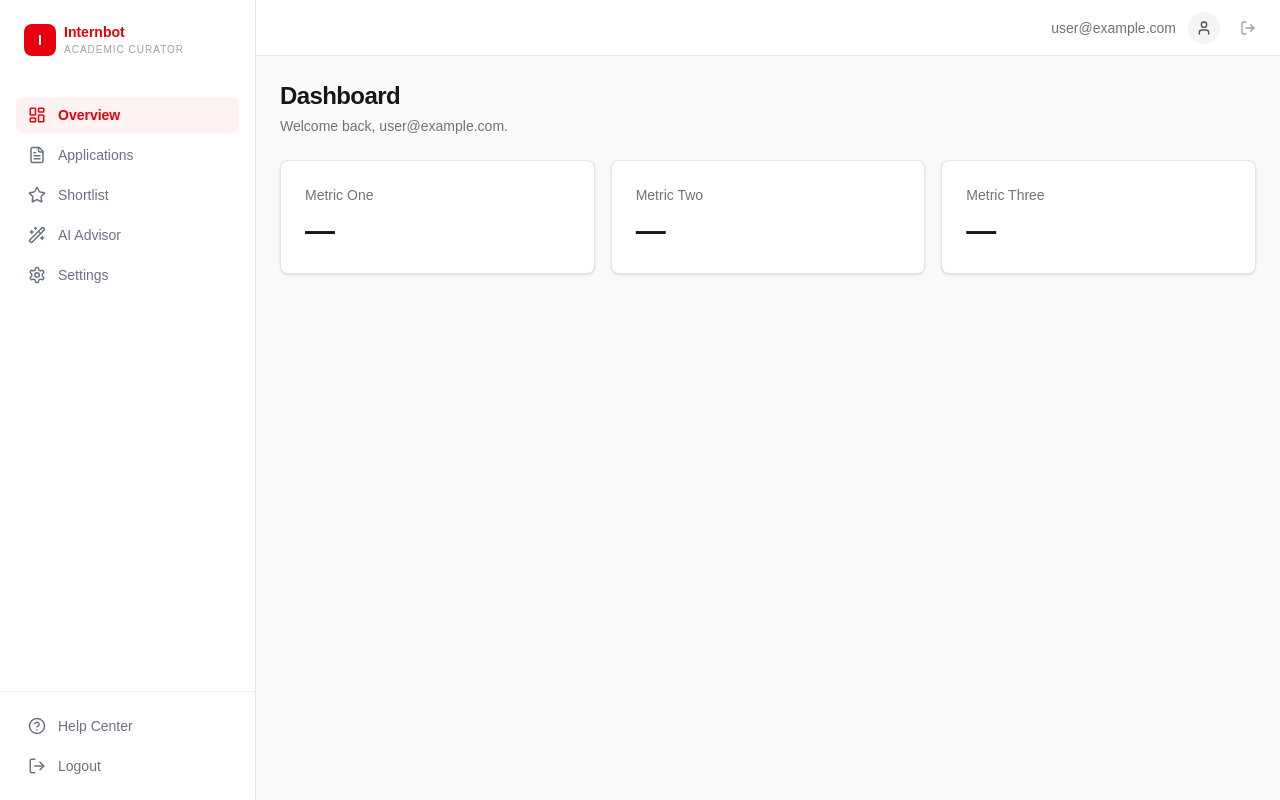
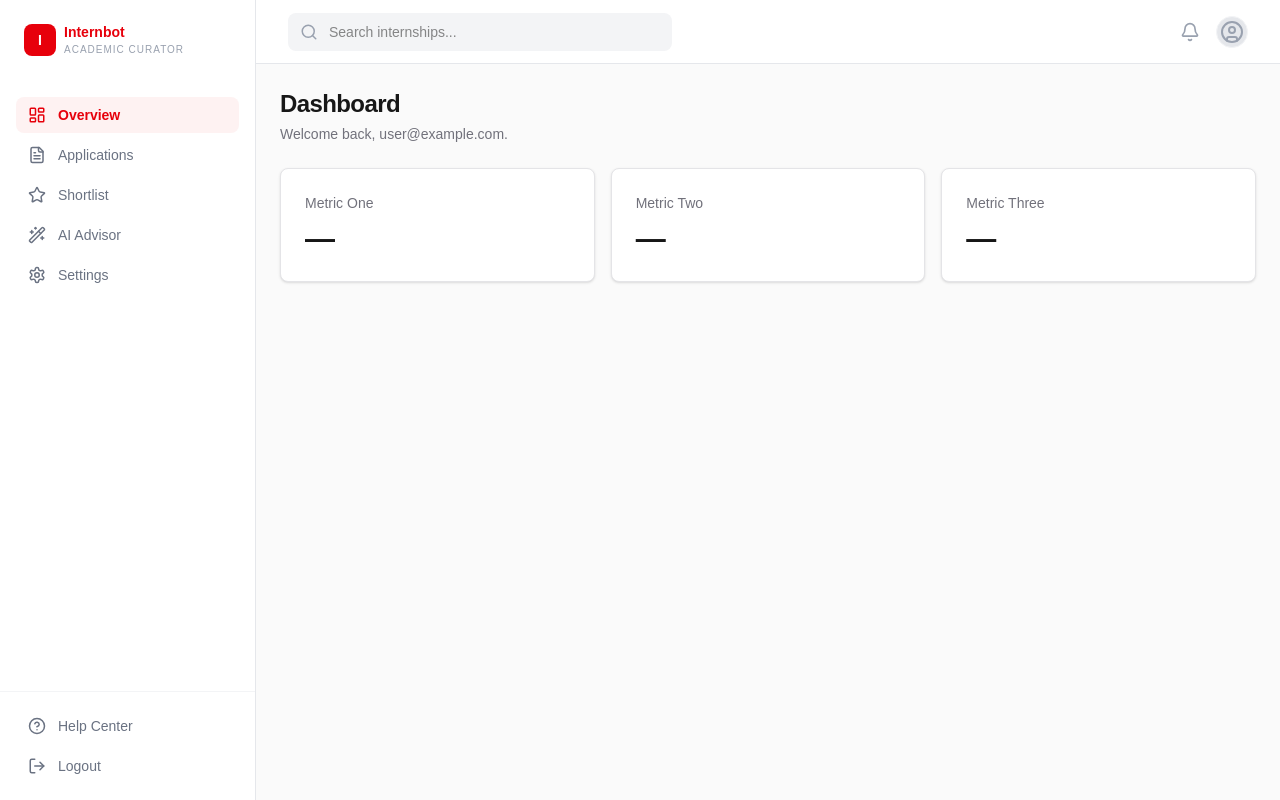
Before and after one commit to RMIT-Garage/Internbot, a Next.js app in the folder frontend/: page /dashboard in a window 1280 px wide. Built offline with nearby package versions, Linux system fonts and the light colour scheme; no server answers; sample sign-in values are in the browser's storage.

Commit message:
chore(onboarding): added navbar for now

```diff
--- a/frontend/src/app/(auth)/login/page.tsx
+++ b/frontend/src/app/(auth)/login/page.tsx
@@ -25,7 +25,7 @@ export default function LoginPage() {
   const onSubmit = async (data: LoginInput) => {
     try {
       await signInWithEmail(data.email, data.password)
-      router.push('/dashboard')
+      router.push('/onboarding/credits')
     } catch {
       toast.error('Invalid email or password')
     }
@@ -34,7 +34,7 @@ export default function LoginPage() {
   const handleGoogleSignIn = async () => {
     try {
       await signInWithGoogle()
-      router.push('/dashboard')
+      router.push('/onboarding/credits')
     } catch {
       toast.error('Google sign-in failed. Please try again.')
     }
@@ -91,7 +91,7 @@ export default function LoginPage() {
             id="email"
             type="email"
             autoComplete="email"
-            className="w-full rounded-md border border-zinc-300 bg-white px-3 py-2 text-sm shadow-sm placeholder:text-zinc-400 focus:outline-none focus:ring-2 focus:ring-zinc-500 dark:border-zinc-700 dark:bg-zinc-900"
+            className="w-full rounded-md border border-zinc-300 bg-white px-3 py-2 text-sm shadow-sm placeholder:text-zinc-400 focus:ring-2 focus:ring-zinc-500 focus:outline-none dark:border-zinc-700 dark:bg-zinc-900"
             placeholder="you@example.com"
             {...register('email')}
           />
@@ -111,7 +111,7 @@ export default function LoginPage() {
             id="password"
             type="password"
             autoComplete="current-password"
-            className="w-full rounded-md border border-zinc-300 bg-white px-3 py-2 text-sm shadow-sm placeholder:text-zinc-400 focus:outline-none focus:ring-2 focus:ring-zinc-500 dark:border-zinc-700 dark:bg-zinc-900"
+            className="w-full rounded-md border border-zinc-300 bg-white px-3 py-2 text-sm shadow-sm placeholder:text-zinc-400 focus:ring-2 focus:ring-zinc-500 focus:outline-none dark:border-zinc-700 dark:bg-zinc-900"
             placeholder="••••••••"
             {...register('password')}
           />
--- a/frontend/src/components/layout/Navbar.tsx
+++ b/frontend/src/components/layout/Navbar.tsx
@@ -1,42 +1,46 @@
 'use client'
 
 import Link from 'next/link'
-import { useRouter } from 'next/navigation'
-import { LogOut, User } from 'lucide-react'
+import { useRouter, usePathname } from 'next/navigation'
+import { Search, Bell, Settings, UserCircle, LogOut } from 'lucide-react'
 import { useAuth } from '@/hooks/useAuth'
 
 export function Navbar() {
-  const router = useRouter()
-  const { user, signOut } = useAuth()
+  // const router = useRouter()
+  // const { signOut } = useAuth()
 
-  const handleSignOut = async () => {
-    await signOut()
-    router.push('/login')
-  }
+  // const handleSignOut = async () => {
+  //   await signOut()
+  //   router.push('/login')
+  // }
+  const pathname = usePathname()
+  const isOnboarding = pathname.startsWith('/onboarding')
 
   return (
-    <header className="flex h-14 items-center justify-between border-b border-zinc-200 bg-white px-4 dark:border-zinc-800 dark:bg-zinc-900">
-      <div className="text-sm font-semibold lg:hidden">
-        {process.env.NEXT_PUBLIC_APP_NAME ?? 'App'}
+    <header className="flex h-16 items-center justify-between border-b border-gray-200 bg-white px-8">
+      {/* LEFT SIDE (always exists) */}
+      <div className="flex flex-1 items-center">
+        {!isOnboarding && (
+          <div className="relative w-96">
+            <Search className="absolute top-1/2 left-3 -translate-y-1/2 text-gray-400" size={18} />
+            <input
+              type="text"
+              placeholder="Search internships..."
+              className="w-full rounded-lg border border-transparent bg-gray-100 py-2 pr-4 pl-10 text-sm outline-none focus:border-gray-200"
+            />
+          </div>
+        )}
       </div>
-      <div className="flex-1" />
-      <div className="flex items-center gap-3">
-        {user && <span className="hidden text-sm text-zinc-500 sm:block">{user.email}</span>}
-        <Link
-          href="/profile"
-          className="flex h-8 w-8 items-center justify-center rounded-full bg-zinc-100 text-zinc-600 transition-colors hover:bg-zinc-200 dark:bg-zinc-800 dark:text-zinc-400 dark:hover:bg-zinc-700"
-          aria-label="Profile"
-        >
-          <User className="h-4 w-4" />
+
+      {/* RIGHT SIDE (always pinned right) */}
+      <div className="flex items-center gap-4">
+        <Bell size={20} className="cursor-pointer text-gray-400 hover:text-gray-600" />
+        {/* <Settings size={20} className="cursor-pointer text-gray-400 hover:text-gray-600" /> */}
+        <Link href="/profile">
+          <div className="flex h-8 w-8 items-center justify-center rounded-full border border-gray-100 bg-gray-200 transition hover:bg-gray-300">
+            <UserCircle size={24} className="text-gray-400" />
+          </div>
         </Link>
-        <button
-          type="button"
-          onClick={handleSignOut}
-          className="flex h-8 w-8 items-center justify-center rounded-full text-zinc-400 transition-colors hover:bg-zinc-100 hover:text-zinc-600 dark:hover:bg-zinc-800 dark:hover:text-zinc-300"
-          aria-label="Sign out"
-        >
-          <LogOut className="h-4 w-4" />
-        </button>
       </div>
     </header>
   )
--- a/frontend/src/features/onboarding/components/AcademicProfileStep.tsx
+++ b/frontend/src/features/onboarding/components/AcademicProfileStep.tsx
@@ -8,6 +8,7 @@ import { z } from 'zod'
 import { toast } from 'sonner'
 import { Bell, UserCircle, ShieldCheck, Lightbulb, ChevronDown, ArrowRight } from 'lucide-react'
 import type { StudentUser, UpdateProfilePayload, ProgramLevel } from '@/features/profile/types'
+import { Navbar } from '@/components/layout/Navbar'
 
 const PROGRAMS = [
   'Bachelor of Software Engineering (Professional)',
@@ -100,12 +101,7 @@ export function AcademicProfileStep({ user, onSave, saving }: Props) {
   return (
     <main className="flex-1 bg-white">
       {/* Header */}
-      <header className="flex items-center justify-end gap-6 border-b border-gray-100 p-6">
-        <Bell size={24} className="cursor-pointer text-gray-400 hover:text-gray-600" />
-        <div className="flex h-10 w-10 items-center justify-center rounded-full border border-gray-200 bg-slate-100">
-          <UserCircle size={28} className="text-gray-500" />
-        </div>
-      </header>
+      <Navbar />
 
       <div className="mx-auto max-w-5xl px-8 py-12">
         {/* Stepper */}
--- a/frontend/src/features/onboarding/components/CourseCreditsStep.tsx
+++ b/frontend/src/features/onboarding/components/CourseCreditsStep.tsx
@@ -14,6 +14,7 @@ import {
   type LucideIcon,
 } from 'lucide-react'
 import type { StudentUser } from '@/features/profile/types'
+import { Navbar } from '@/components/layout/Navbar'
 
 interface Props {
   user: StudentUser
@@ -31,10 +32,7 @@ export function CourseCreditsStep({ user }: Props) {
   return (
     <main className="flex-1 bg-white">
       {/* Header */}
-      <header className="flex items-center justify-end gap-6 border-b border-gray-100 p-6">
-        <Bell size={24} className="cursor-pointer text-gray-400 hover:text-gray-600" />
-        <UserCircle size={32} className="cursor-pointer text-gray-400" />
-      </header>
+      <Navbar />
 
       <div className="mx-auto max-w-6xl px-10 py-12">
         <div className="grid grid-cols-12 gap-12">
--- a/frontend/src/features/onboarding/components/PersonalDetailsStep.tsx
+++ b/frontend/src/features/onboarding/components/PersonalDetailsStep.tsx
@@ -7,6 +7,7 @@ import { z } from 'zod'
 import { toast } from 'sonner'
 import { Lock, Bell, UserCircle, GraduationCap, ArrowRight } from 'lucide-react'
 import type { StudentUser, UpdateProfilePayload } from '@/features/profile/types'
+import { Navbar } from '@/components/layout/Navbar'
 
 const schema = z.object({
   phone: z.string().min(1, 'Phone number is required'),
@@ -61,12 +62,7 @@ export function PersonalDetailsStep({ user, onSave, saving }: Props) {
   return (
     <main className="flex-1 bg-white">
       {/* Header */}
-      <header className="flex items-center justify-end gap-5 border-b border-gray-100 p-8">
-        <Bell size={24} className="cursor-pointer text-gray-400 hover:text-gray-600" />
-        <div className="flex h-10 w-10 items-center justify-center rounded-full bg-gray-200">
-          <UserCircle size={32} className="text-gray-400" />
-        </div>
-      </header>
+      <Navbar />
 
       {/* Content */}
       <div className="max-w-7xl p-12 lg:p-16">
```
